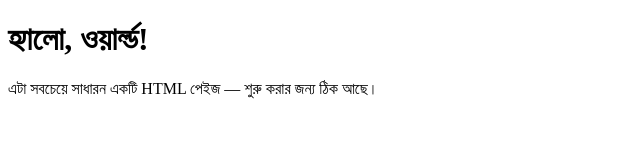
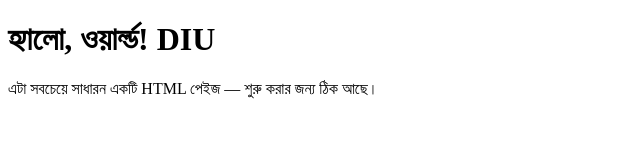
Before and after one commit to MdShafiurRahman0/ci-cd-test, a plain HTML site: page index.html in a window 1280 px wide. Shown: the whole page, without its empty margins (0-640 px from the left). Drawn offline with Linux system fonts and the light colour scheme.

Commit message:
Update index.html

```diff
--- a/index.html
+++ b/index.html
@@ -6,7 +6,7 @@
     <title>Simple Page</title>
   </head>
   <body>
-    <h1>হ্যালো, ওয়ার্ল্ড!</h1>
+    <h1>হ্যালো, ওয়ার্ল্ড! DIU</h1>
     <p>এটা সবচেয়ে সাধারন একটি HTML পেইজ — শুরু করার জন্য ঠিক আছে।</p>
   </body>
 </html>
```
